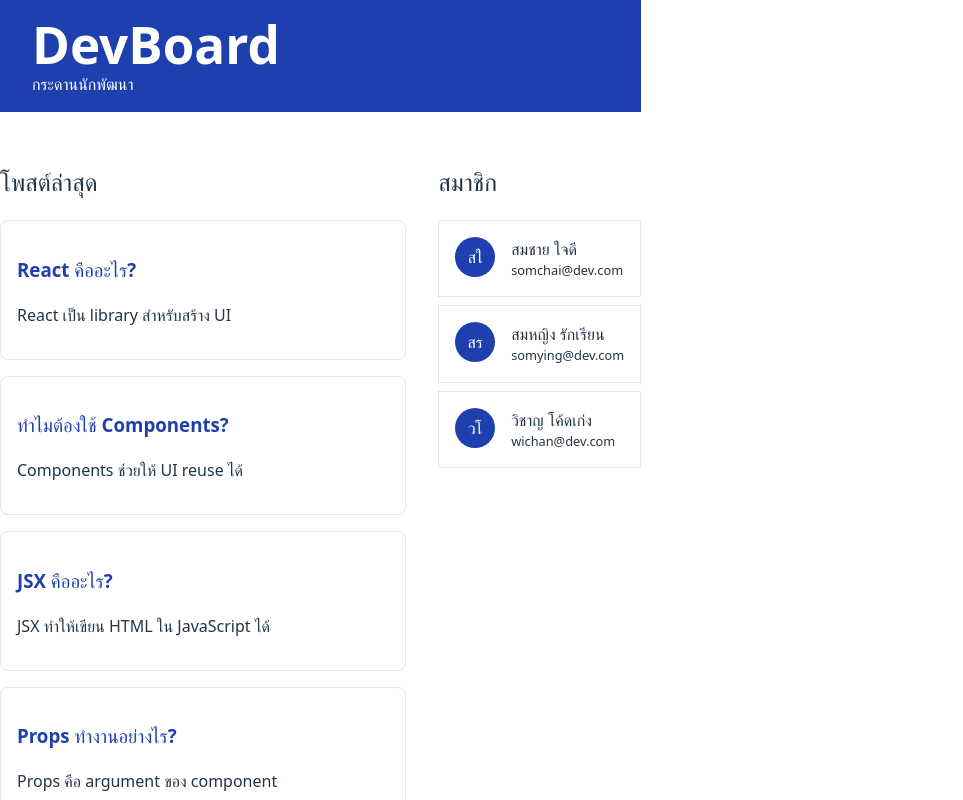
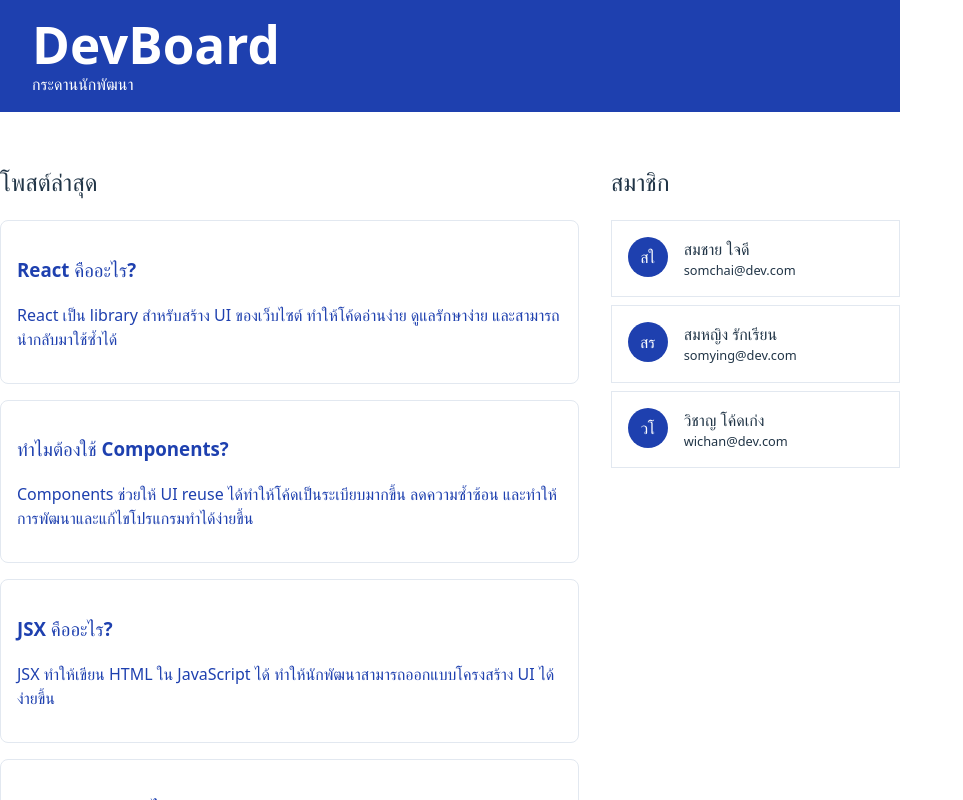
Before and after one commit to Niphat-Lekkham/devboard-67160015, a React (Vite) app in the folder devboard/: page / in a window 1280 px wide. Shown: the top 800 px of the page, without its empty margins (0-963 px from the left). Built offline with nearby package versions, Linux system fonts and the light colour scheme.

Commit message:
update post answers

```diff
--- a/devboard/src/App.jsx
+++ b/devboard/src/App.jsx
@@ -6,22 +6,22 @@ const POSTS = [
   {
     id: 1,
     title: "React คืออะไร?",
-    body: "React เป็น library สำหรับสร้าง UI",
+    body: "React เป็น library สำหรับสร้าง UI ของเว็บไซต์ ทำให้โค้ดอ่านง่าย ดูแลรักษาง่าย และสามารถนำกลับมาใช้ซ้ำได้",
   },
   {
     id: 2,
     title: "ทำไมต้องใช้ Components?",
-    body: "Components ช่วยให้ UI reuse ได้",
+    body: "Components ช่วยให้ UI reuse ได้ทำให้โค้ดเป็นระเบียบมากขึ้น ลดความซ้ำซ้อน และทำให้การพัฒนาและแก้ไขโปรแกรมทำได้ง่ายขึ้น",
   },
   {
     id: 3,
     title: "JSX คืออะไร?",
-    body: "JSX ทำให้เขียน HTML ใน JavaScript ได้",
+    body: "JSX ทำให้เขียน HTML ใน JavaScript ได้ ทำให้นักพัฒนาสามารถออกแบบโครงสร้าง UI ได้ง่ายขึ้น",
   },
   {
     id: 4,
     title: "Props ทำงานอย่างไร?",
-    body: "Props คือ argument ของ component",
+    body: "Props คือ argument ของ component สามารถแสดงผลข้อมูลที่แตกต่างกันได้ตามค่าที่ถูกส่งเข้ามา",
   },
 ];
 
--- a/devboard/src/components/PostCard.jsx
+++ b/devboard/src/components/PostCard.jsx
@@ -10,7 +10,7 @@ function PostCard({ title, body }) {
       }}
     >
       <h3 style={{ color: "#1e40af" }}>{title}</h3>
-      <p>{body}</p>
+      <p style={{color: "#1e40af"}}>{body}</p>
     </div>
   );
 }
```
